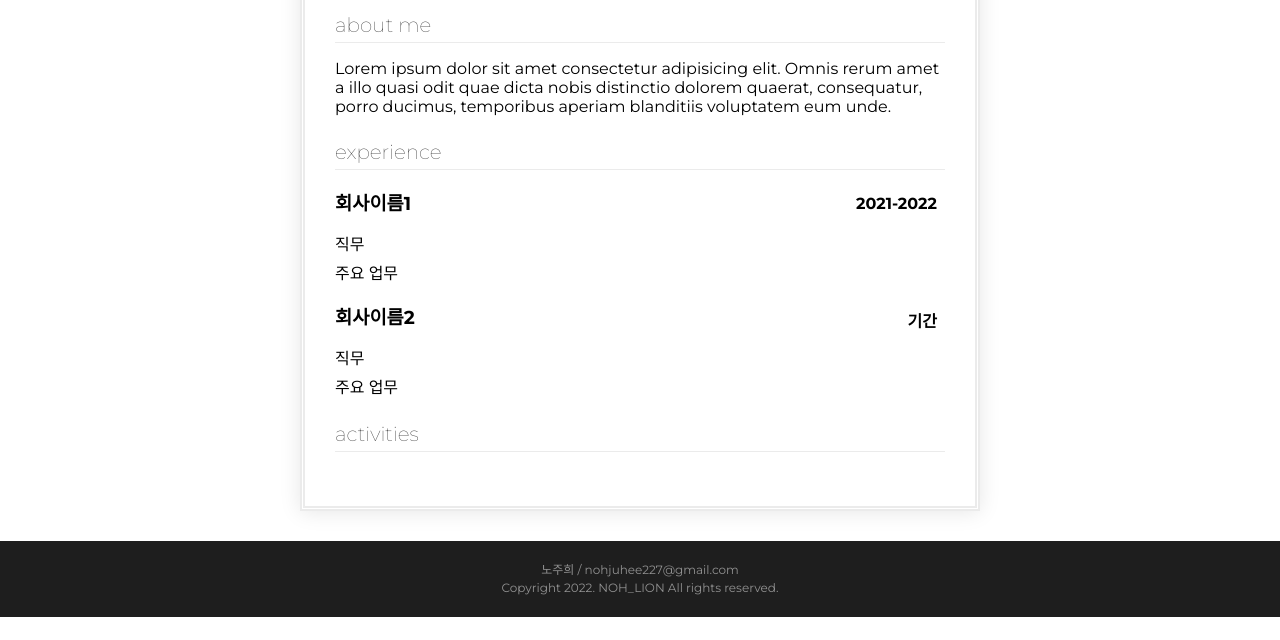
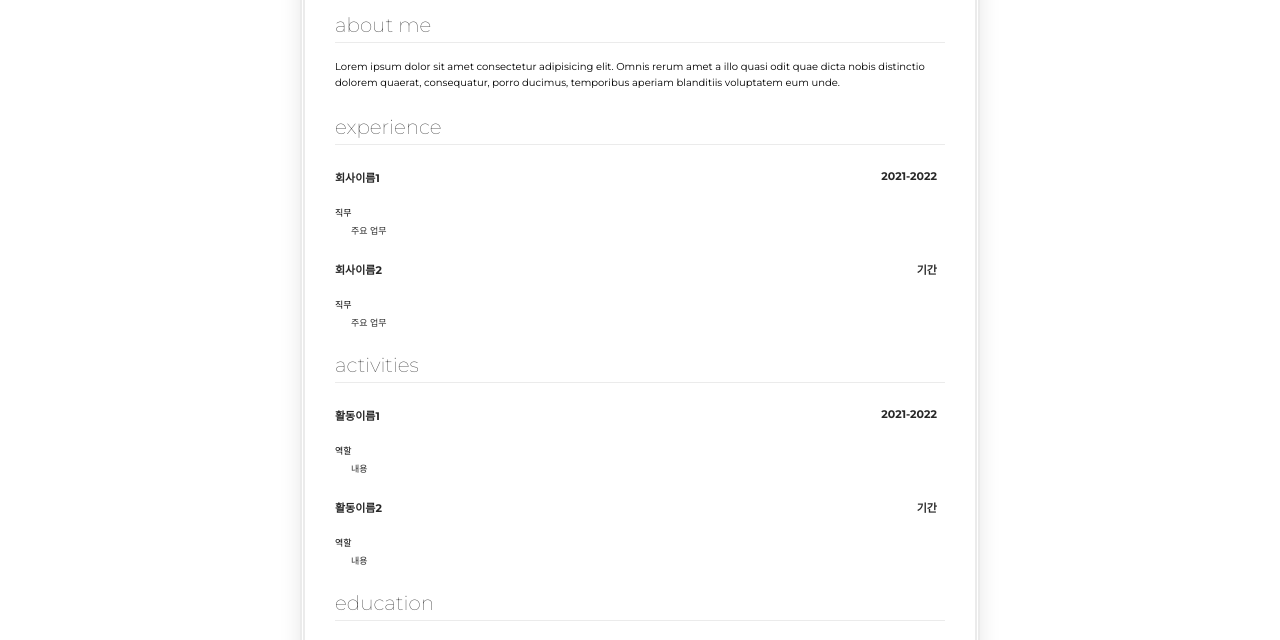
Before and after one commit to jh1109/front-end_school, a plain HTML site: page index.html in a window 1280 px wide. Shown: the part 160-800 px from the top of the page. Drawn offline with Linux system fonts and the light colour scheme.

Commit message:
수업 실습하면서 완성한 기본 구조 및 디자인

```diff
--- a/index.html
+++ b/index.html
@@ -36,6 +36,24 @@
         </section>
         <section>
           <h2>activities</h2>
+          <div class="experience-brief">
+            <h3>활동이름1</h3>
+            <time datetime="2021">2021-2022</time>
+            <p class="experience-brief-role">역할</p>
+            <p class="experience-brief-work">내용</p>
+          </div>
+          <div class="experience-brief">
+            <h3>활동이름2</h3>
+            <time datetime="2021">기간</time>
+            <p class="experience-brief-role">역할</p>
+            <p class="experience-brief-work">내용</p>
+          </div>
+        </section>
+        <section>
+          <h2>education</h2>
+        </section>
+        <section>
+          <h2>awards</h2>
         </section>
       </main>
     </div>
--- a/resume.css
+++ b/resume.css
@@ -40,24 +40,38 @@ h2 {
   margin-bottom: 16px;
   padding-bottom: 5px;
 }
+.aboutMeText {
+  font-size: 10px;
+  line-height: 16px;
+}
 .experience-brief {
   position: relative;
 }
 h3 {
+  font-size: 11px;
+  font-weight: bold;
+  color: #282828;
   line-height: 35px;
   margin: 16px 0 10px 0;
 }
 time {
+  font-size: 11px;
   font-weight: 700;
+  color: #282828;
   position: absolute;
   right: 0;
   top: 0;
   padding: 8px;
 }
+.experience-brief-role, .experience-brief-work {
+  font-size: 9px;
+}
 .experience-brief-role{
   margin: 0;
 }
 .experience-brief-work {
+  color: #282828;
+  text-indent: 16px;
   margin: 5px 0 0 0;
 }
 footer {
```
